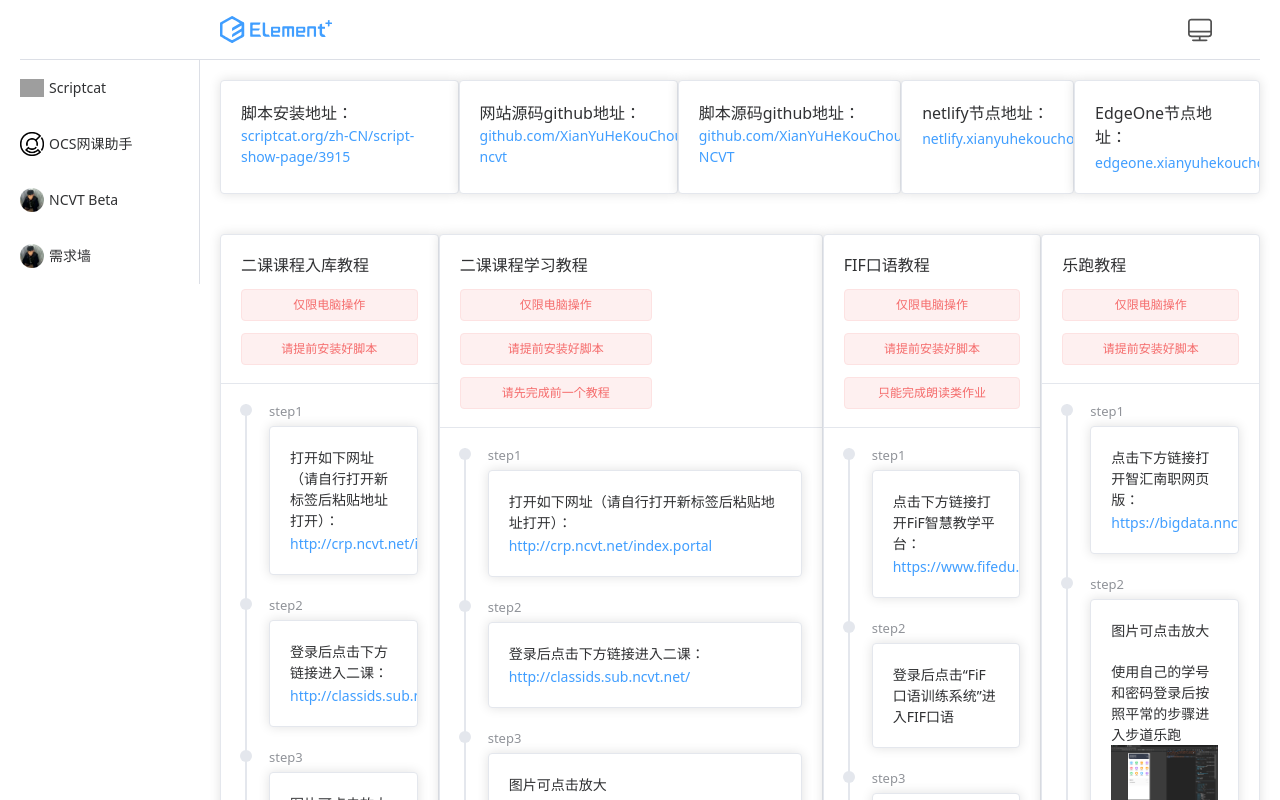
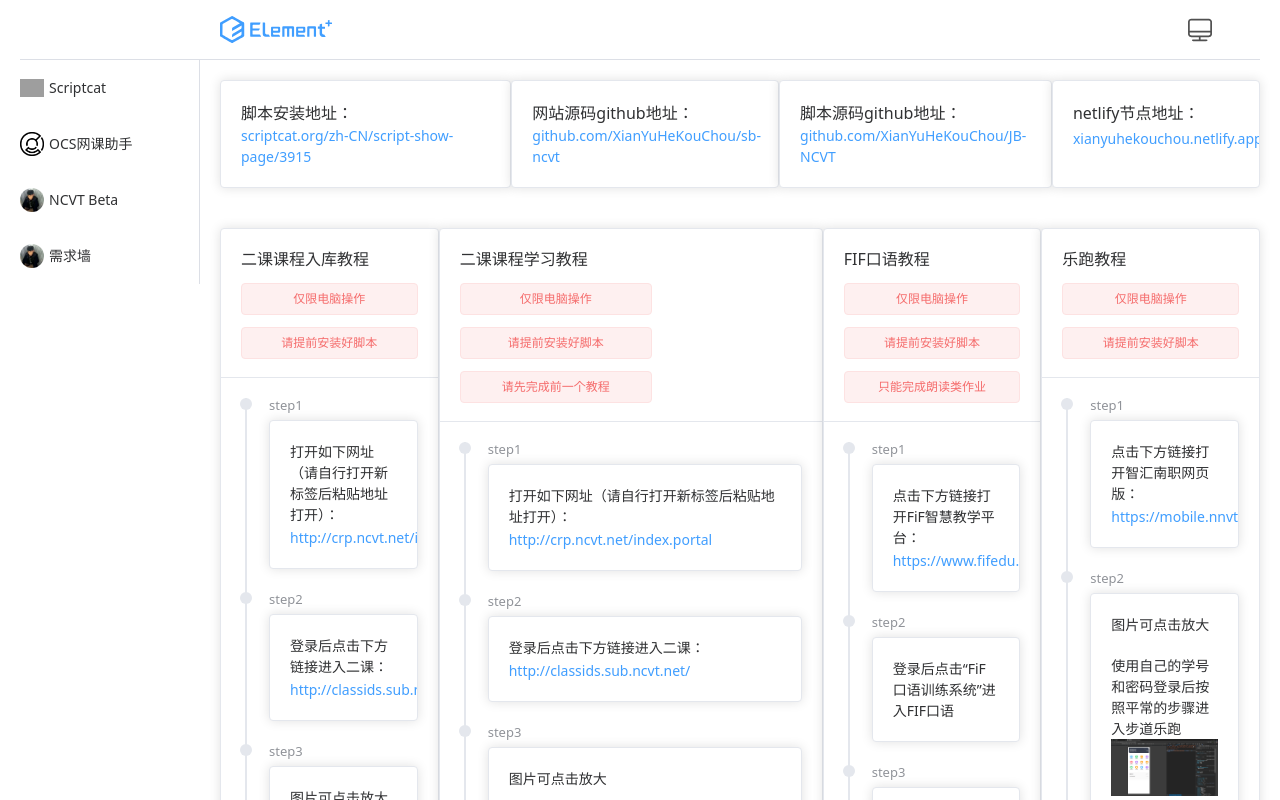
Before and after one commit to XianYuHeKouChou/sb-ncvt, a Vue app: page /ncvt in a window 1280 px wide. Shown: the top 800 px of the page. Built offline with nearby package versions, Linux system fonts and the light colour scheme; grey boxes are pictures that could not be loaded.

Commit message:
Fix links in NCVT.vue for correct URLs

```diff
--- a/src/views/NCVT.vue
+++ b/src/views/NCVT.vue
@@ -14,11 +14,7 @@
     </el-card>
     <el-card>
       <h4>netlify节点地址：</h4>
-      <el-link type="primary" href="https://netlify.xianyuhekouchou.tech" target="_blank">netlify.xianyuhekouchou.tech</el-link>
-    </el-card>
-    <el-card>
-      <h4>EdgeOne节点地址：</h4>
-      <el-link type="primary" href="https://edgeone.xianyuhekouchou.tech" target="_blank">edgeone.xianyuhekouchou.tech</el-link>
+      <el-link type="primary" href="https://xianyuhekouchou.netlify.app" target="_blank">xianyuhekouchou.netlify.app</el-link>
     </el-card>
   </div>
   <div class="p-5 flex justify-around">
@@ -163,7 +159,7 @@
         <el-timeline-item timestamp="step1" placement="top">
           <el-card>
             <h4>点击下方链接打开智汇南职网页版：</h4>
-            <el-link type="primary" href="https://bigdata.nncvt.edu.cn/h5" target="_blank">https://bigdata.nncvt.edu.cn/h5</el-link>
+            <el-link type="primary" href="https://mobile.nnvtu.edu.cn/h5" target="_blank">https://mobile.nnvtu.edu.cn/h5</el-link>
           </el-card>
         </el-timeline-item>
         <el-timeline-item timestamp="step2" placement="top">
```
